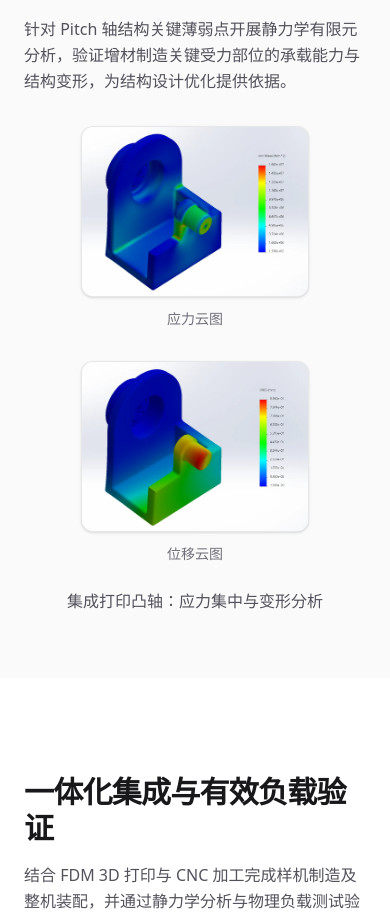
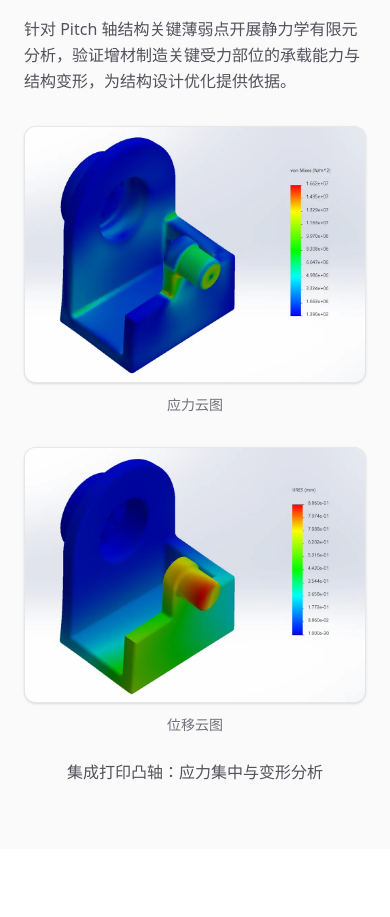
Before and after one commit to Howie-Han/howiehan-portfolio, a Next.js app: page /projects/wrist-gripper in a window 390 px wide. Shown: the part 2480-3397 px from the top of the page. Built offline with nearby package versions, Linux system fonts and the light colour scheme.

Commit message:
feat(wrist-gripper and omni-wheel): fix FEA photos display bugs on mobile phone

```diff
--- a/src/app/projects/omni-wheel/page.tsx
+++ b/src/app/projects/omni-wheel/page.tsx
@@ -181,14 +181,14 @@ function DetailContent() {
                     <div className="mb-16">
                         {/* 2-column image grid — stress + displacement */}
                         <div className="grid grid-cols-1 md:grid-cols-2 gap-8 mb-8">
-                            <div className="w-2/3 mx-auto aspect-[16/10] overflow-hidden rounded-xl bg-zinc-100 border border-zinc-200/80 shadow-sm">
+                            <div className="w-full md:w-2/3 md:mx-auto aspect-[16/10] overflow-hidden rounded-xl bg-zinc-100 border border-zinc-200/80 shadow-sm">
                                 <img
                                     src={`${ASSET_BASE}/project/omni-wheel/gear-75t-stress.webp`}
                                     alt="75T Gear Stress Distribution"
                                     className="object-contain w-full h-full"
                                 />
                             </div>
-                            <div className="w-2/3 mx-auto aspect-[16/10] overflow-hidden rounded-xl bg-zinc-100 border border-zinc-200/80 shadow-sm">
+                            <div className="w-full md:w-2/3 md:mx-auto aspect-[16/10] overflow-hidden rounded-xl bg-zinc-100 border border-zinc-200/80 shadow-sm">
                                 <img
                                     src={`${ASSET_BASE}/project/omni-wheel/gear-75t-displacement.webp`}
                                     alt="75T Gear Displacement"
@@ -213,14 +213,14 @@ function DetailContent() {
                     <div>
                         {/* 2-column image grid — stress + displacement */}
                         <div className="grid grid-cols-1 md:grid-cols-2 gap-8 mb-8">
-                            <div className="w-2/3 mx-auto aspect-[16/10] overflow-hidden rounded-xl bg-zinc-100 border border-zinc-200/80 shadow-sm">
+                            <div className="w-full md:w-2/3 md:mx-auto aspect-[16/10] overflow-hidden rounded-xl bg-zinc-100 border border-zinc-200/80 shadow-sm">
                                 <img
                                     src={`${ASSET_BASE}/project/omni-wheel/shaft-transverse-stress.webp`}
                                     alt="Transverse Shaft Stress Distribution"
                                     className="object-contain w-full h-full"
                                 />
                             </div>
-                            <div className="w-2/3 mx-auto aspect-[16/10] overflow-hidden rounded-xl bg-zinc-100 border border-zinc-200/80 shadow-sm">
+                            <div className="w-full md:w-2/3 md:mx-auto aspect-[16/10] overflow-hidden rounded-xl bg-zinc-100 border border-zinc-200/80 shadow-sm">
                                 <img
                                     src={`${ASSET_BASE}/project/omni-wheel/shaft-transverse-displacement.webp`}
                                     alt="Transverse Shaft Displacement"
--- a/src/app/projects/wrist-gripper/page.tsx
+++ b/src/app/projects/wrist-gripper/page.tsx
@@ -162,7 +162,7 @@ function DetailContent() {
                         {/* 2-column FEA image grid */}
                         <div className="grid grid-cols-1 md:grid-cols-2 gap-8 w-full mt-8">
                             <div>
-                                <div className="w-2/3 mx-auto aspect-[4/3] overflow-hidden rounded-xl bg-zinc-100 border border-zinc-200/80 shadow-sm">
+                                <div className="w-full md:w-2/3 md:mx-auto aspect-[4/3] overflow-hidden rounded-xl bg-zinc-100 border border-zinc-200/80 shadow-sm">
                                     <img
                                         src={`${ASSET_BASE}/project/wrist/wrist-pitch-bearing-stress.webp`}
                                         alt={lang === "zh" ? "Pitch 轴轴承应力云图" : "Pitch Bearing Stress Distribution"}
@@ -174,7 +174,7 @@ function DetailContent() {
                                 </p>
                             </div>
                             <div>
-                                <div className="w-2/3 mx-auto aspect-[4/3] overflow-hidden rounded-xl bg-zinc-100 border border-zinc-200/80 shadow-sm">
+                                <div className="w-full md:w-2/3 md:mx-auto aspect-[4/3] overflow-hidden rounded-xl bg-zinc-100 border border-zinc-200/80 shadow-sm">
                                     <img
                                         src={`${ASSET_BASE}/project/wrist/wrist-pitch-bearing-displacement.webp`}
                                         alt={lang === "zh" ? "Pitch 轴轴承位移云图" : "Pitch Bearing Deformation"}
```
